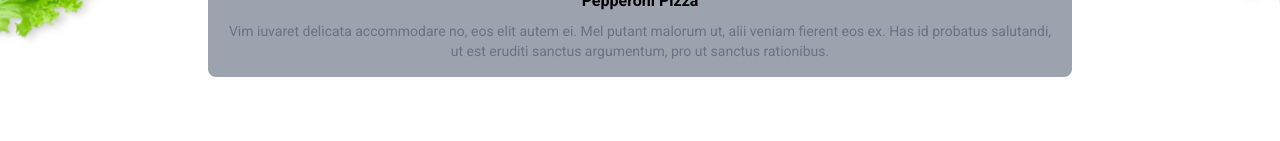
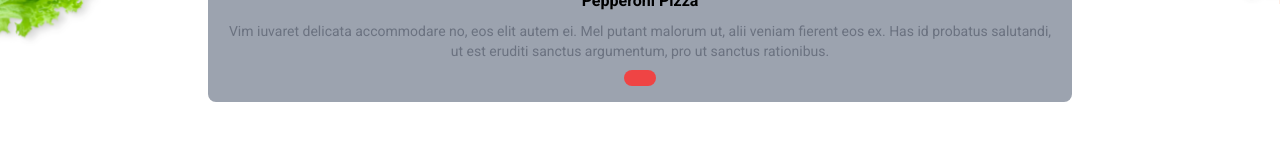
Before and after one commit to SanudaKJ/food-ordering-app, a Next.js app: page / in a window 1280 px wide. Shown: the part 463-604 px from the top of the page. Built offline with nearby package versions, Linux system fonts and the light colour scheme.

Commit message:
create homemenu

```diff
--- a/src/components/layout/HomeMenu.js
+++ b/src/components/layout/HomeMenu.js
@@ -33,6 +33,7 @@ export default function HomeMenu() {
         <img src="" alt="pizza" />
         <h4 className="my-2 font-semibold">Pepperoni Pizza</h4>
         <p className="text-sm text-gray-500">Vim iuvaret delicata accommodare no, eos elit autem ei. Mel putant malorum ut, alii veniam fierent eos ex. Has id probatus salutandi, ut est eruditi sanctus argumentum, pro ut sanctus rationibus. </p>
+        <button className="px-4 py-2 text-white bg-red-500 rounded-full"></button>
       </div>
       </div>
 
```
